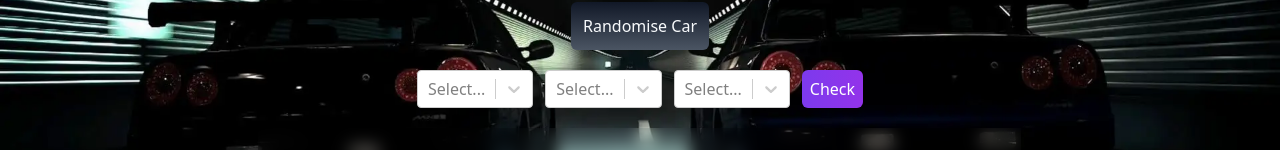
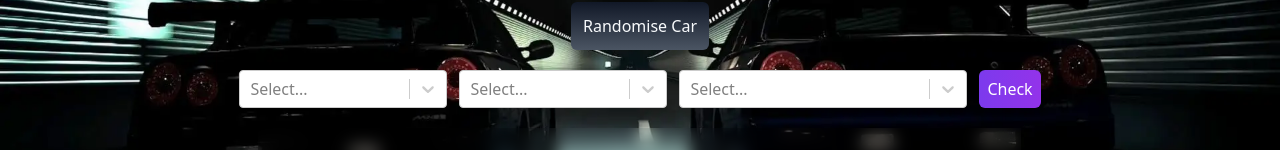
Before and after one commit to Sp3EdQQ/CarDle, a React (Vite) app: page / in a window 1280 px wide. Shown: the part 343-493 px from the top of the page. Built offline with nearby package versions, Linux system fonts and the light colour scheme; no server answers.

Commit message:
refactor: width select

```diff
--- a/src/components/SearchBar.tsx
+++ b/src/components/SearchBar.tsx
@@ -82,13 +82,24 @@ export const SearchBar = ({ setCarInfo }: SearchBarProps) => {
 
   return (
     <div className="flex gap-x-3 text-black">
-      <Select options={makeOptions} onChange={handleMakeOnChange} value={selectedMake} />
       <Select
+        className="w-52"
+        options={makeOptions}
+        onChange={handleMakeOnChange}
+        value={selectedMake}
+      />
+      <Select
+        className="min-w-52 max-w-80"
         options={modelOptions}
         onChange={handleModelOnChange}
         value={selectedModel}
       />
-      <Select options={trimOptions} onChange={handleTrimOnChange} value={selectedTrim} />
+      <Select
+        className="min-w-72 max-w-80"
+        options={trimOptions}
+        onChange={handleTrimOnChange}
+        value={selectedTrim}
+      />
       <button
         className="rounded-md bg-gradient-to-r from-violet-600 to-purple-600 text-white py-1 px-2"
         onClick={() => {
```
